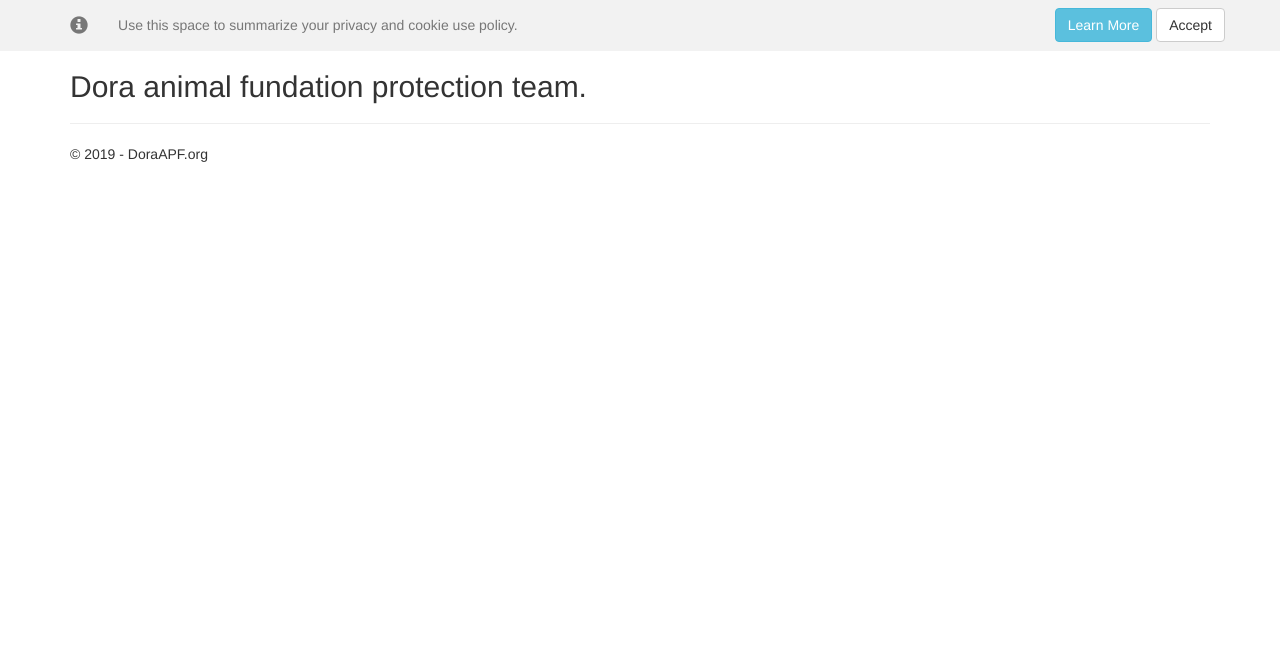
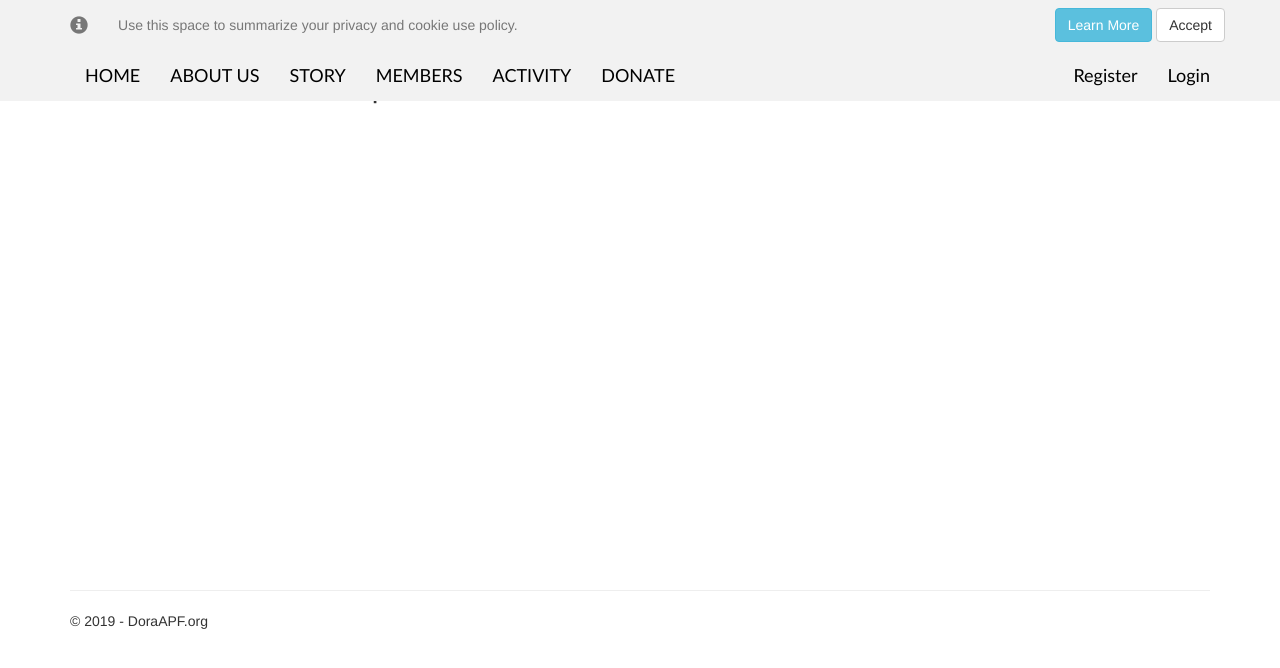
Before and after one commit to tczhd/DoraApf, an ASP.NET Core app: page /Home/Team in a window 1280 px wide. Shown: the top 668 px of the page. Run offline with ASP.NET Core 8, Linux system fonts and the light colour scheme; some libraries are stand-ins or nearby versions.

Commit message:
check in code

```diff
--- a/DoraAPF.org/Views/Shared/_Layout.cshtml
+++ b/DoraAPF.org/Views/Shared/_Layout.cshtml
@@ -26,14 +26,18 @@
                     <span class="icon-bar"></span>
                     <span class="icon-bar"></span>
                 </button>
-                <a asp-area="" asp-controller="Home" asp-action="Index" class="navbar-brand">DoraAPF.org</a>
+                <a asp-area="" asp-controller="Home" asp-action="Index" class="navbar-brand"><img src="~/images/DoraAnimal.svg" /> </a>
+
             </div>
-            <div class="navbar-collapse collapse">
+            <div class="donate-wrapper">
+                <a asp-area="" asp-controller="Home" asp-action="Donate" class="donate-link">Please donate</a>
+           </div>
+            <div class="navbar-collapse collapse clearfix" style="clear:both;">
                 <ul class="nav navbar-nav">
                     <li><a asp-area="" asp-controller="Home" asp-action="Index">HOME</a></li>
                     <li><a asp-area="" asp-controller="Home" asp-action="About">ABOUT US</a></li>
                     <li><a asp-area="" asp-controller="Home" asp-action="Story">STORY</a></li>
-                    <li><a asp-area="" asp-controller="Home" asp-action="Team">TEAM</a></li>
+                    <li><a asp-area="" asp-controller="Home" asp-action="Team">MEMBERS</a></li>
                     <li><a asp-area="" asp-controller="Home" asp-action="Activities">ACTIVITY</a></li>
                     <li><a asp-area="" asp-controller="Home" asp-action="Donate">DONATE</a></li>
                 </ul>
@@ -45,7 +49,9 @@
     <partial name="_CookieConsentPartial" />
 
     <div class="container body-content">
-        @RenderBody()
+        <div class="body-content-without-footer">
+            @RenderBody()
+        </div>
         <hr />
         <footer>
             <p>&copy; 2019 - DoraAPF.org</p>
--- a/DoraAPF.org/wwwroot/css/site.css
+++ b/DoraAPF.org/wwwroot/css/site.css
@@ -31,7 +31,7 @@
 .navbar {
     /*//background-color: #00337f;*/
     background-color: #f2f2f2;
-    border-bottom-color: #f2f2f2;
+    border-color: #f2f2f2;
 }
 
 .navbar-inverse .navbar-header > a {
@@ -42,12 +42,35 @@
 .navbar-inverse .navbar-nav > li > a {
     font-size: 18px;
     color: #000;
+    font-family:'Trebuchet MS', 'Lucida Sans Unicode', 'Lucida Grande', 'Lucida Sans', Arial, sans-serif;
 }
 
-.body-content{
+.navbar a.donate-link {
+
+    box-shadow:0 3px 0 0 #c4550e;
+}
+
+.navbar div.donate-wrapper a {
+    float: right;
+    cursor: pointer;
+    background: #ea6c11;
+    color: white;
+    text-align: center;
+    font-size: 15px;
+    padding: 5px 25px;
+    margin-top: 10px;
+    border-radius:5px;
+}
+
+.body-content-without-footer {
     min-height: 500px;
 }
 
+
+.navbar-inverse .navbar-nav > li > a:focus, .navbar-inverse .navbar-nav > li > a:hover {
+    color: coral;
+
+}
 /* Hide/rearrange for smaller screens */
 @media screen and (max-width: 767px) {
     /* Hide captions */
```
Also changed, not shown: DoraAPF.org/wwwroot/images/DoraAnimal.svg (added), DoraAPF.org/wwwroot/images/wspa-inline-logo.svg (added).
